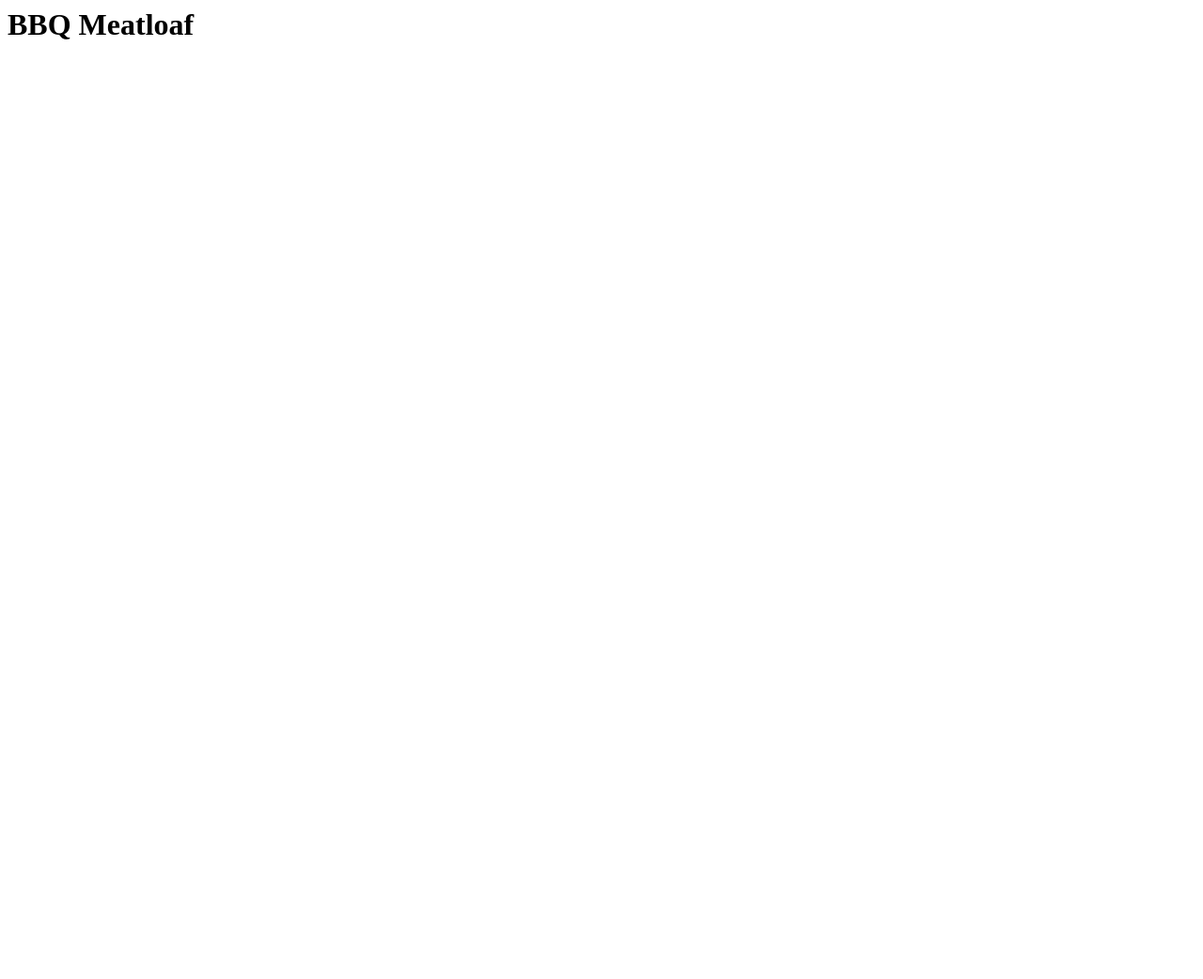
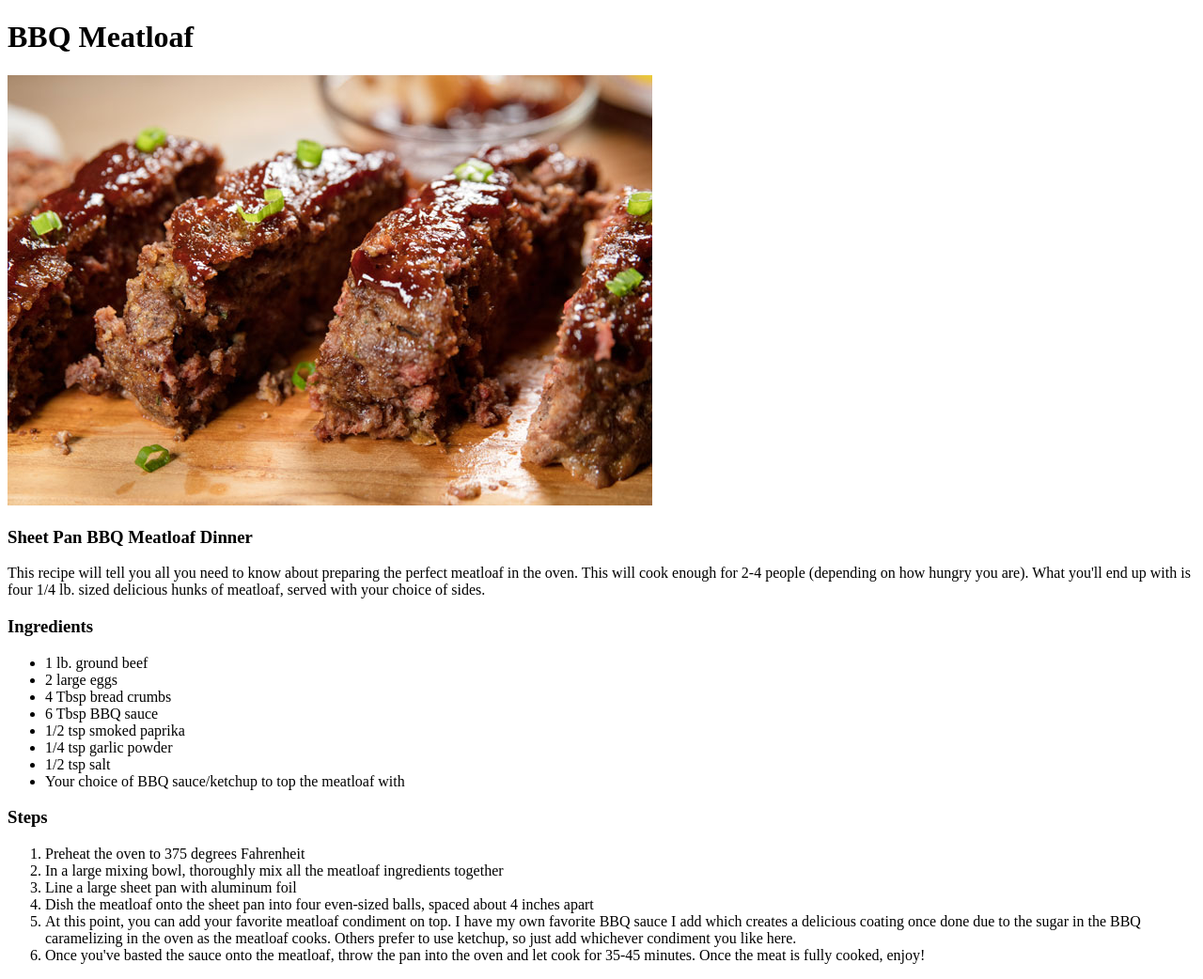
Before and after one commit to DunnFCOB/odin-recipes, a plain HTML site: page recipes/meatloaf.html in a window 1280 px wide. Shown: the whole page at 94% size. Before the commit the page ends 800 px from the top, so only its background shows below. Drawn offline with Linux system fonts and the light colour scheme.

Commit message:
Add images directory and update meatloaf.html
Will add an images folder to hold images of completed recipes,
as well as add an image for the recipe meatloaf.html. This also
updates meatloaf.html with the image from images, and fills
the body of the pages with ingredients and steps.

```diff
--- a/recipes/meatloaf.html
+++ b/recipes/meatloaf.html
@@ -1 +1,34 @@
-<h1>BBQ Meatloaf</h1>
+<!DOCTYPE html>
+<html lang="en">
+<head>
+    <meta charset="UTF-8">
+    <title>BBQ MeatLoaf Recipe</title>
+</head>
+
+<body>
+    <h1>BBQ Meatloaf</h1>
+    <img src="../images/meatloaf.jpg" alt="Photo of cooked and sliced BBQ Meatloaf">
+    <h3>Sheet Pan BBQ Meatloaf Dinner</h3>
+    <p>This recipe will tell you all you need to know about preparing the perfect meatloaf in the oven. This will cook enough for 2-4 people (depending on how hungry you are). What you'll end up with is four 1/4 lb. sized delicious hunks of meatloaf, served with your choice of sides.</p>
+    <h3>Ingredients</h3>
+    <ul>
+        <li>1 lb. ground beef</li>
+        <li>2 large eggs</li>
+        <li>4 Tbsp bread crumbs</li>
+        <li>6 Tbsp BBQ sauce</li>
+        <li>1/2 tsp smoked paprika</li>
+        <li>1/4 tsp garlic powder</li>
+        <li>1/2 tsp salt</li>
+        <li>Your choice of BBQ sauce/ketchup to top the meatloaf with</li>
+    </ul>
+    <h3>Steps</h3>
+    <ol>
+        <li>Preheat the oven to 375 degrees Fahrenheit</li>
+        <li>In a large mixing bowl, thoroughly mix all the meatloaf ingredients together</li>
+        <li>Line a large sheet pan with aluminum foil</li>
+        <li>Dish the meatloaf onto the sheet pan into four even-sized balls, spaced about 4 inches apart</li>
+        <li>At this point, you can add your favorite meatloaf condiment on top. I have my own favorite BBQ sauce I add which creates a delicious coating once done due to the sugar in the BBQ caramelizing in the oven as the meatloaf cooks. Others prefer to use ketchup, so just add whichever condiment you like here.</li>
+        <li>Once you've basted the sauce onto the meatloaf, throw the pan into the oven and let cook for 35-45 minutes. Once the meat is fully cooked, enjoy!</li>
+    </ol>
+</body>
+</html>
```
Also changed, not shown: images/meatloaf.jpg (added).
